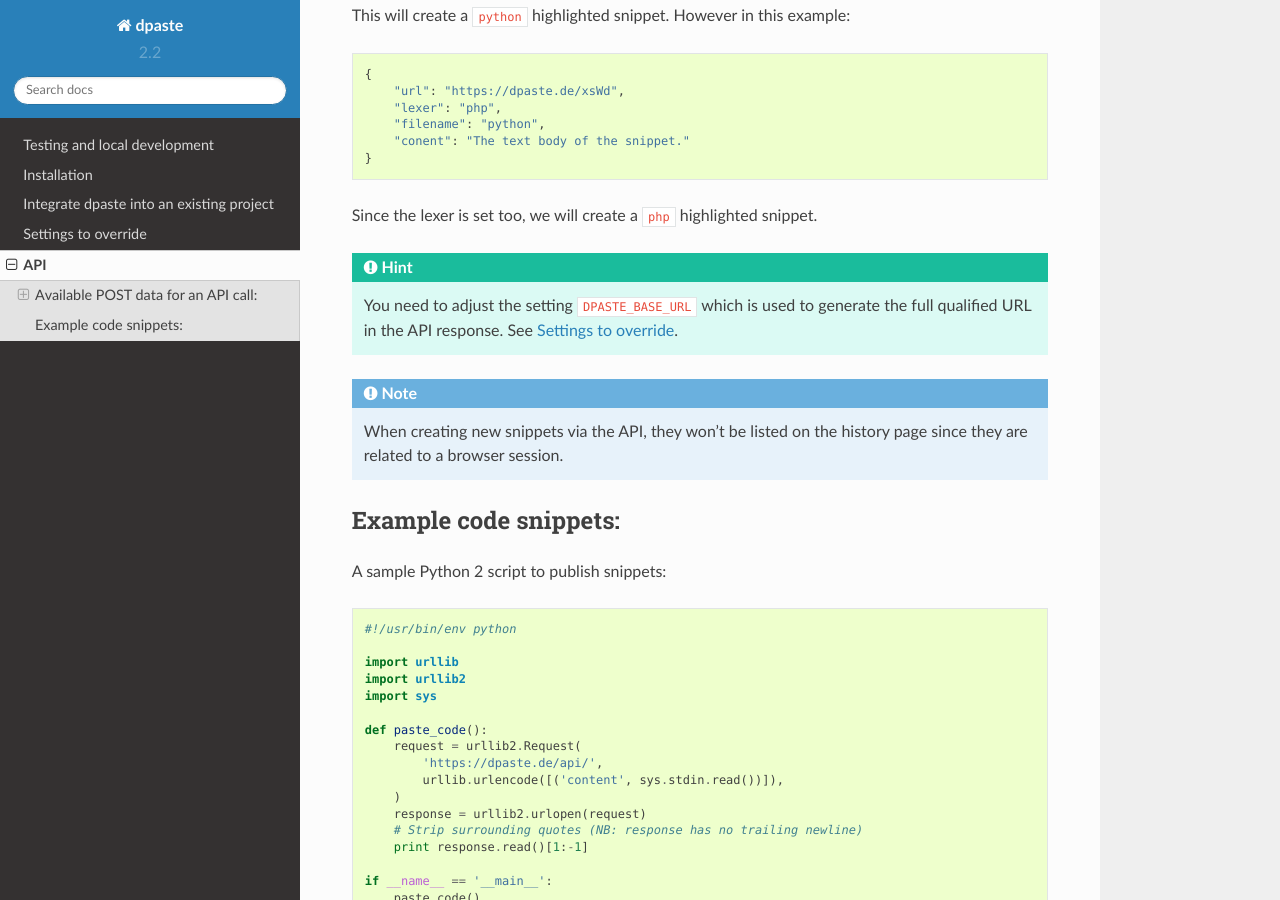
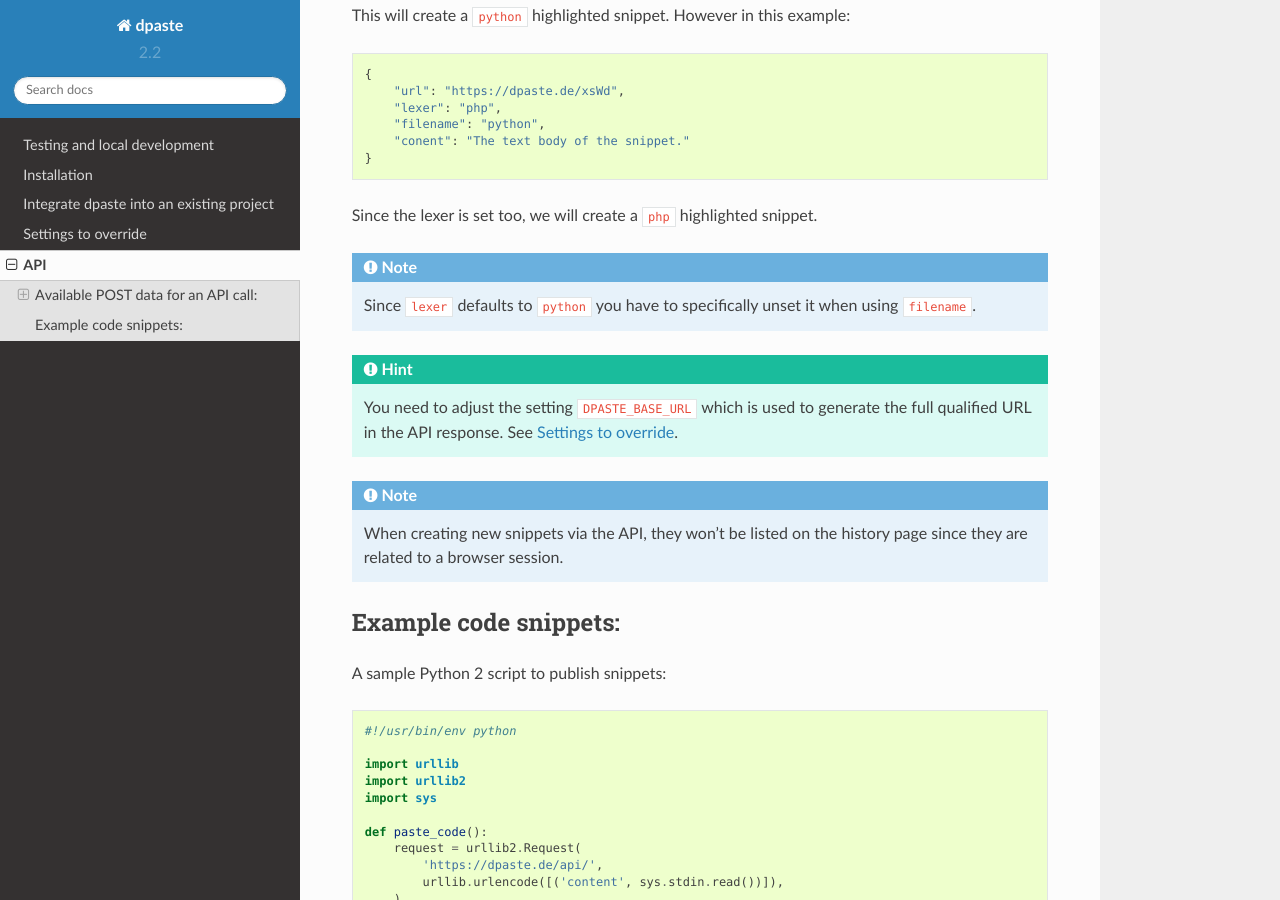
Before and after one commit to DarrenOfficial/dpaste, a Sphinx documentation site: the page built from docs/api.rst, in a window 1280 px wide and 900 px high, scrolled down 1688 px. Built offline with Sphinx 7.4.7 and the Read the Docs theme 2.0.0, drawn with Linux system fonts in a browser that asks for light colours.

Commit message:
Added a note that you have to disable ‚lexer‘ to use ‚filename‘.
Might be good to rethink the logic here.

```diff
--- a/docs/api.rst
+++ b/docs/api.rst
@@ -88,6 +88,9 @@
 
 Since the lexer is set too, we will create a ``php`` highlighted snippet.
 
+.. note:: Since ``lexer`` defaults to ``python`` you have to specifically
+    unset it when using ``filename``.
+
 .. hint:: You need to adjust the setting ``DPASTE_BASE_URL`` which is used
     to generate the full qualified URL in the API response. See :doc:`settings`.
 
```
